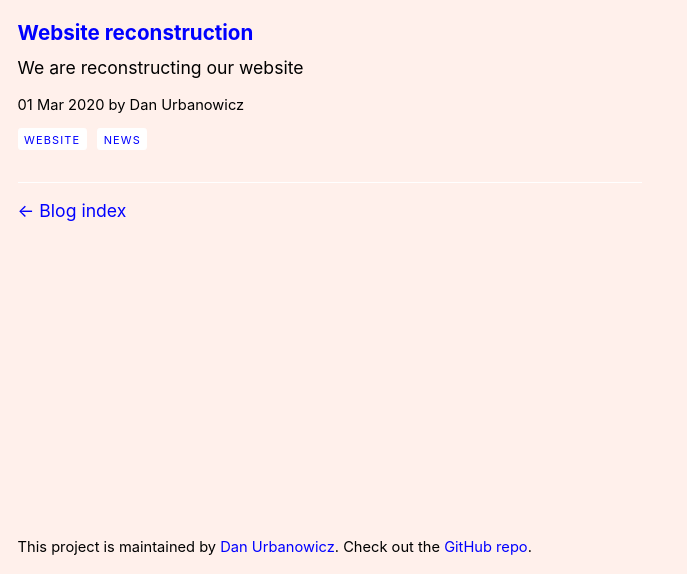
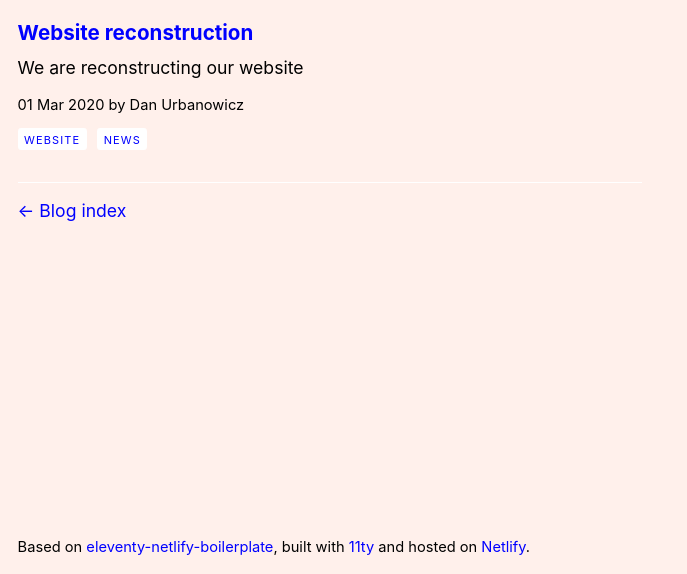
Before and after one commit to danurbanowicz/eleventy-netlify-boilerplate, an Eleventy site: page tags.njk in a window 1280 px wide. Shown: the part 226-800 px from the top of the page, without its empty margins (0-687 px from the left). Built offline with nearby package versions, Linux system fonts and the light colour scheme; Eleventy itself is replaced by a stand-in of ours; files that its build step writes are made by us from their sources.

Commit message:
Modify footer

```diff
--- a/_includes/components/footer.njk
+++ b/_includes/components/footer.njk
@@ -1,6 +1,5 @@
 <footer>
   <small>
-    This project is maintained by <a href="https://www.danurbanowicz.com">Dan Urbanowicz</a>.
-    Check out the <a href="{{ pkg.repository.url }}">GitHub repo</a>.
+    Based on <a href="{{ pkg.repository.url }}">eleventy-netlify-boilerplate</a>, built with <a href="https://www.11ty.dev/">11ty</a> and hosted on <a href="https://www.netlify.com/">Netlify</a>.
   </small>
 </footer>
```
